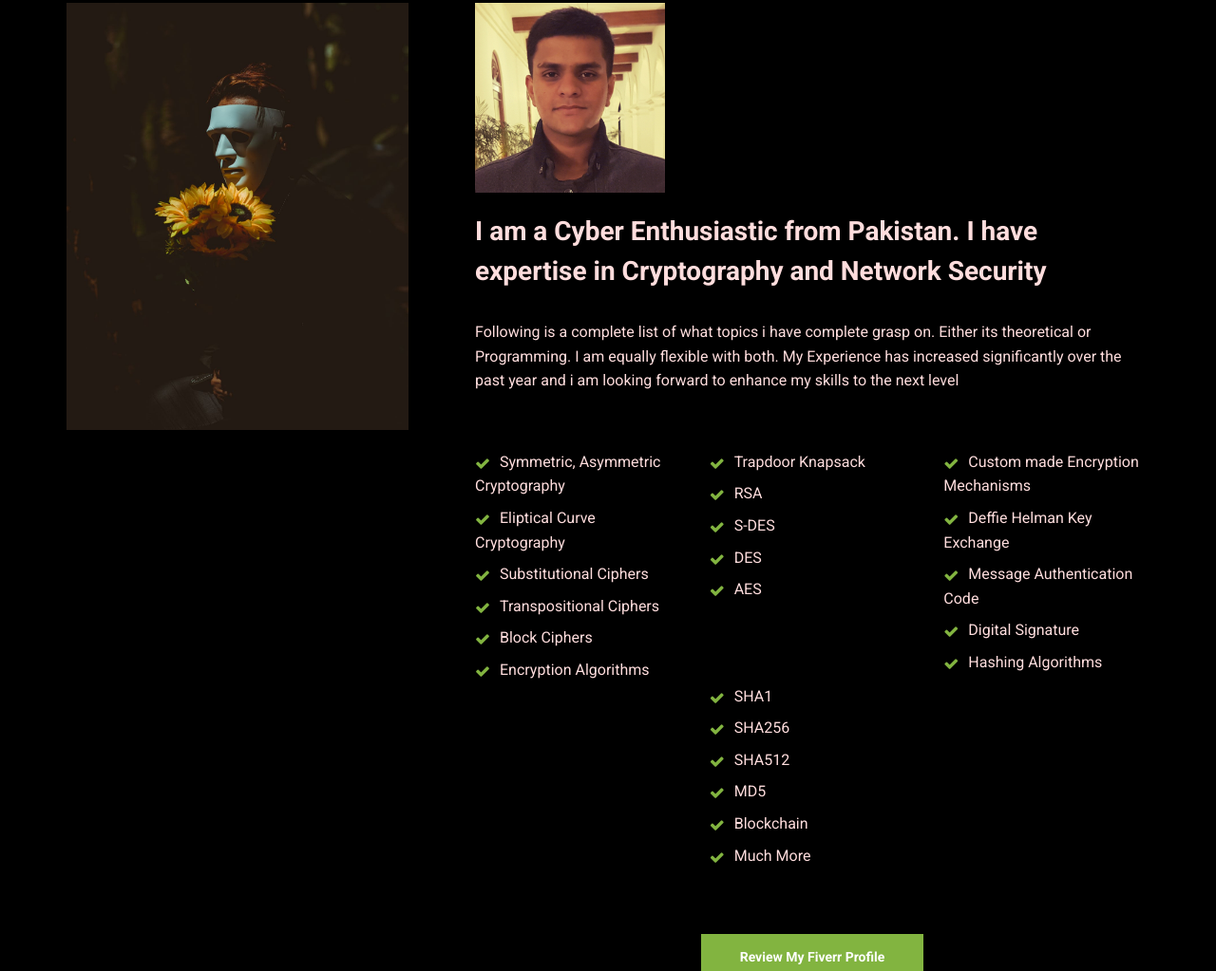
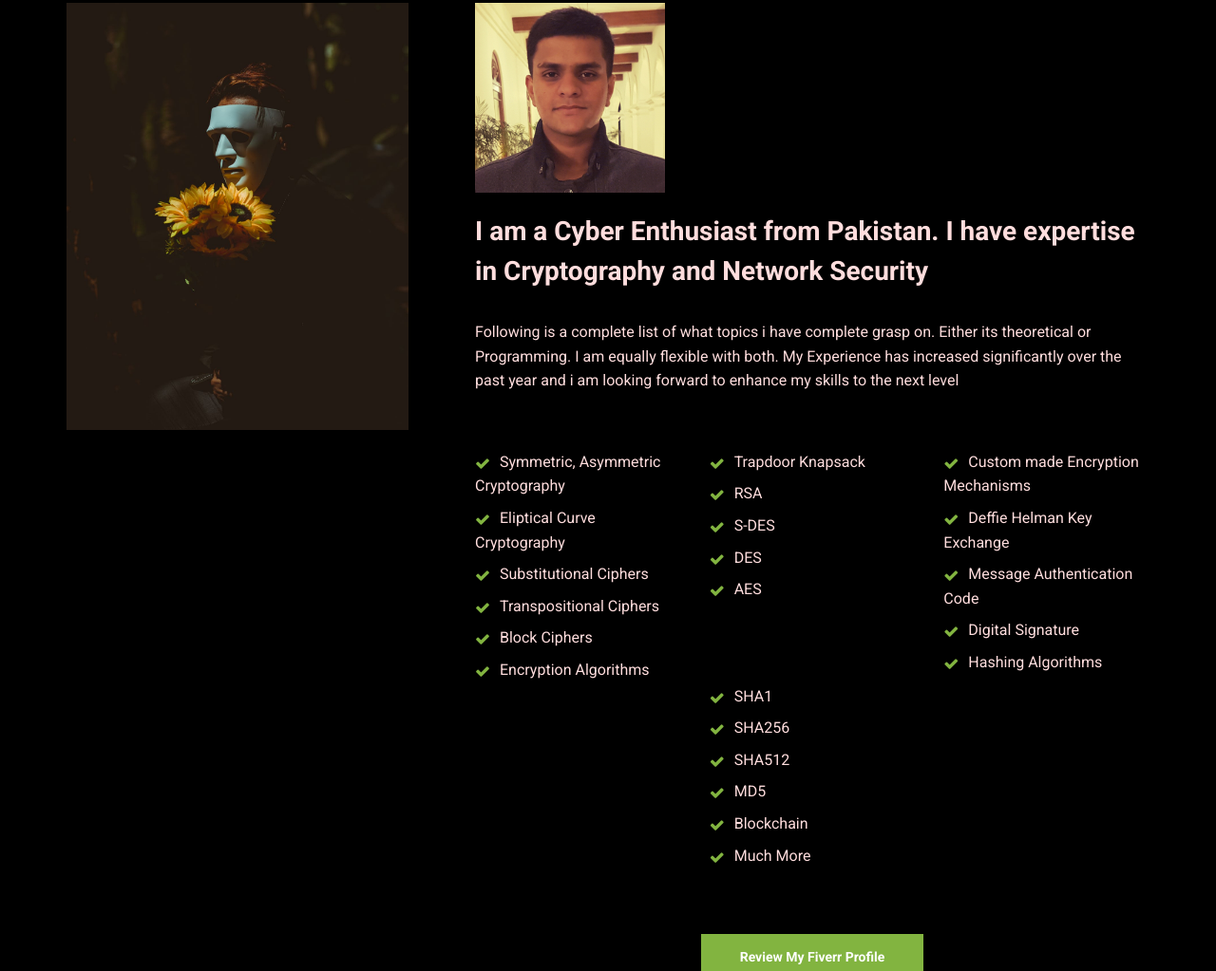
Before and after one commit to AbrarFastian/AbrarFastian.github.io, a plain HTML site: page index.html in a window 1280 px wide. Shown: the part 877-1900 px from the top of the page at 95% size. Drawn offline with Linux system fonts and the light colour scheme; a script that the page names is missing; a web font is replaced by a local one.

Commit message:
Update index.html

```diff
--- a/index.html
+++ b/index.html
@@ -102,7 +102,7 @@
                     <div class="col-md-8">
                         <div class="custom-module p40l">
                         	<img src="upload/me.jpg" height="200px" width="200px">
-                            <h2>I am a Cyber Enthusiastic from Pakistan. I have expertise in Cryptography and Network Security</h2>
+                            <h2>I am a Cyber Enthusiast from Pakistan. I have expertise in Cryptography and Network Security</h2>
 
                             <p>Following is a complete list of what topics i have complete grasp on. Either its theoretical or Programming. I am equally flexible with both. My Experience has increased significantly over the past year and i am looking forward to enhance my skills to the next level</p>
 
```
